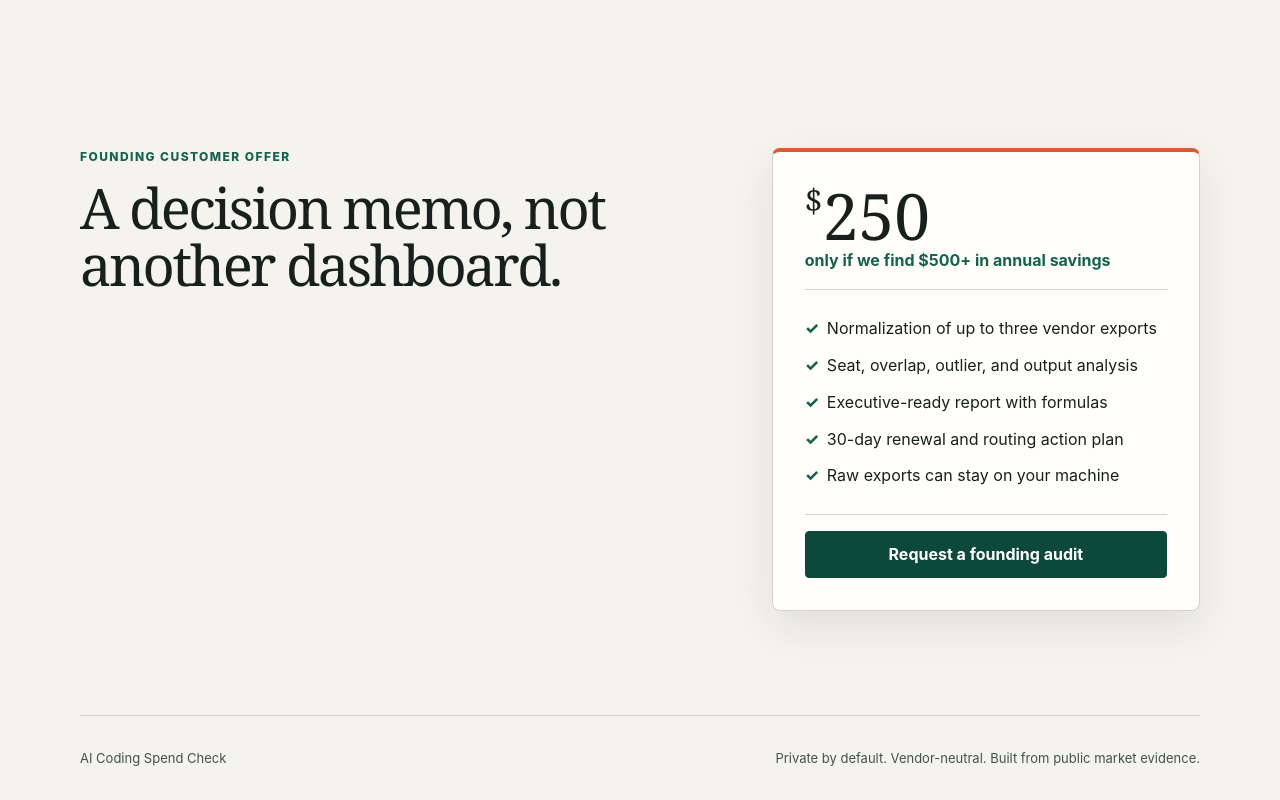
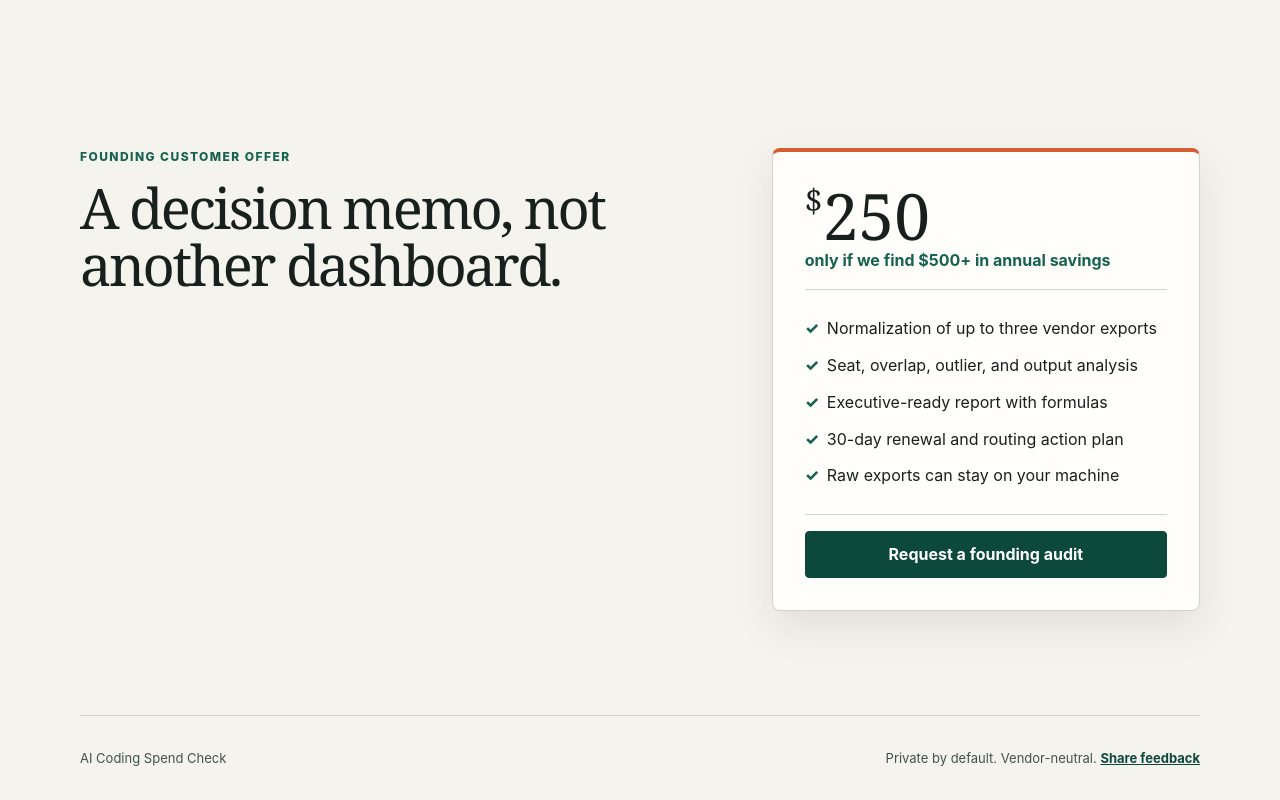
Before and after one commit to skvarda/ai-coding-spend-check, a website with bundled scripts: page public/index.html in a window 1280 px wide. Shown: the part 2925-3725 px from the top of the page. Built offline with nearby package versions, Linux system fonts and the light colour scheme.

Commit message:
feat: add privacy-safe product feedback channel

```diff
--- a/public/index.html
+++ b/public/index.html
@@ -222,7 +222,10 @@
 
     <footer>
       <p>AI Coding Spend Check</p>
-      <p>Private by default. Vendor-neutral. Built from public market evidence.</p>
+      <p>
+        Private by default. Vendor-neutral.
+        <a href="https://github.com/skvarda/ai-coding-spend-check/issues/new?template=feedback.yml">Share feedback</a>
+      </p>
     </footer>
   </body>
 </html>
--- a/public/styles.css
+++ b/public/styles.css
@@ -726,6 +726,11 @@ footer p {
   margin: 0;
 }
 
+footer a {
+  color: var(--green-dark);
+  font-weight: 700;
+}
+
 @media (max-width: 900px) {
   .hero {
     min-height: auto;
```
Also changed, not shown: .github/ISSUE_TEMPLATE/config.yml (added), .github/ISSUE_TEMPLATE/feedback.yml (added).
